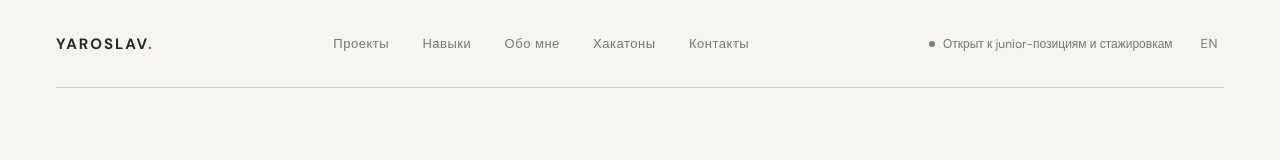
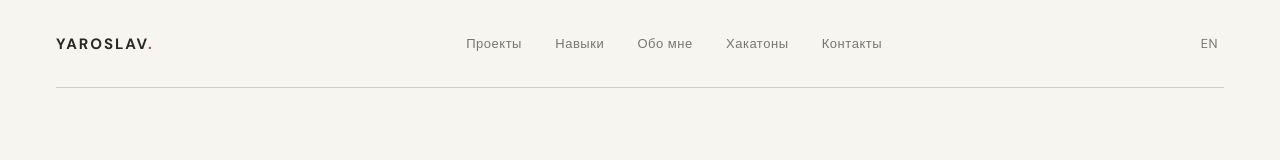
Before and after one commit to sk8teJ/yaroslav-portfolio, a React (Vite) app: page / in a window 1280 px wide. Shown: the top 160 px of the page. Built offline with nearby package versions, Linux system fonts and the light colour scheme; a web font is replaced by a local one.

Commit message:
Remove junior and internship availability label

```diff
--- a/src/App.jsx
+++ b/src/App.jsx
@@ -3,7 +3,6 @@ import { useEffect, useState } from 'react';
 const content = {
   ru: {
     nav: ['Проекты', 'Навыки', 'Обо мне', 'Хакатоны', 'Контакты'],
-    availability: 'Открыт к junior-позициям и стажировкам',
     role: 'Junior Prompt Engineer',
     roleAccent: 'AI Automation Specialist.',
     intro: 'Изучаю большие языковые модели и создаю прикладные AI-решения: от разработки промптов и поиска по документам до автоматизации рабочих процессов.',
@@ -53,7 +52,6 @@ const content = {
   },
   en: {
     nav: ['Projects', 'Skills', 'About', 'Hackathons', 'Contact'],
-    availability: 'Open to junior roles and internships',
     role: 'Junior Prompt Engineer',
     roleAccent: 'AI Automation Specialist.',
     intro: 'Exploring large language models and building practical AI solutions — from prompt design and document search to workflow automation.',
@@ -155,7 +153,6 @@ function App() {
             ))}
           </div>
           <div className="nav-actions">
-            <span className="availability"><i />{t.availability}</span>
             <button className="lang-switch" type="button" onClick={toggleLanguage}>{language === 'ru' ? 'EN' : 'RU'}</button>
             <button className="menu-toggle" type="button" onClick={() => setMenuOpen((open) => !open)} aria-label={menuOpen ? 'Close menu' : 'Open menu'} aria-expanded={menuOpen}>
               <span /><span />
```
